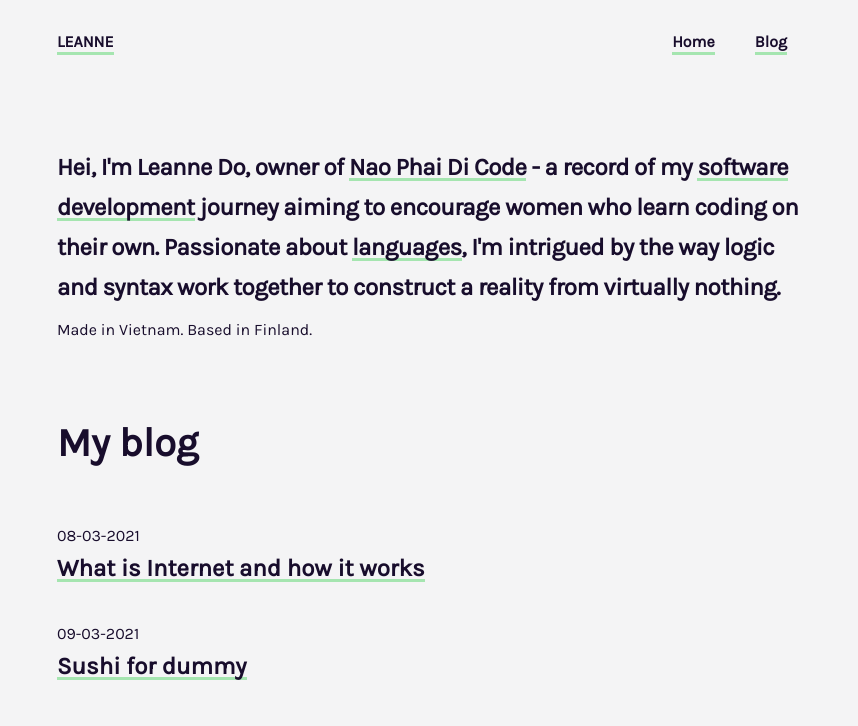
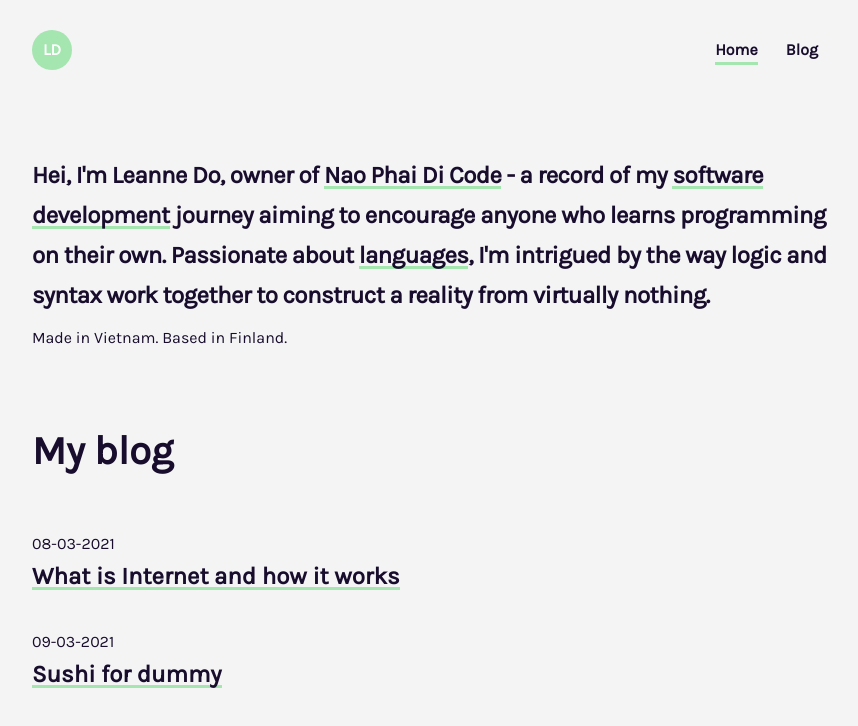
Before and after one commit to leannedo/the-right-brain-dev, a Gatsby site: page / in a window 1280 px wide. Shown: the whole page, without its empty margins (208-1066 px from the left). Built offline with nearby package versions, Linux system fonts and the light colour scheme; Gatsby itself is replaced by a stand-in of ours.

Commit message:
add logo

```diff
--- a/gatsby-config.js
+++ b/gatsby-config.js
@@ -42,7 +42,7 @@ module.exports = {
           {
             resolve: 'gatsby-remark-images',
             options: {
-              maxWidth: 750,
+              maxWidth: 800,
               linkImagesToOriginal: false
             }
           },
--- a/src/components/BlogSection/blog.scss
+++ b/src/components/BlogSection/blog.scss
@@ -19,14 +19,6 @@
   line-height: 1.3;
 }
 
-.nav-link {
-  text-decoration: none;
-  font-weight: 800;
-  font-size: 1rem;
-  border-bottom: 3px solid #a5e5b0;
-  padding-bottom: 1px;
-}
-
 @media only screen and (max-device-width: 480px) {
   .page-title {
     margin: 0;
--- a/src/components/Header/Header.scss
+++ b/src/components/Header/Header.scss
@@ -3,6 +3,7 @@
   flex-direction: row;
   justify-content: space-between;
   align-content: center;
+  align-items: center;
   margin-bottom: 50px;
 
   ul {
@@ -13,8 +14,8 @@
 
     li {
       list-style: none;
-      margin-right: 20px;
-      margin-left: 20px;
+      margin-right: 14px;
+      margin-left: 14px;
     }
   }
 }
@@ -23,6 +24,26 @@
   text-decoration: none;
   font-weight: 800;
   font-size: 1rem;
-  border-bottom: 3px solid #a5e5b0;
-  padding-bottom: 1px;
+  padding-bottom: 3px;
+  color: #180d2c;
+
+  &.active {
+    border-bottom: 3px solid #a5e5b0;
+  }
 }
+
+.logo {
+  width: 40px;
+  height: 40px;
+  border-radius: 50%;
+  background-color: #a5e5b0;
+  display: flex;
+  align-items: center;
+  justify-content: center;
+
+  .logo-link {
+    text-decoration: none;
+    color: #fff;
+    font-weight: 800;
+  }
+}
--- a/src/components/Header/header.js
+++ b/src/components/Header/header.js
@@ -9,13 +9,13 @@ const Header = () => {
   return(
     <header>
       <nav className="nav-bar">
-        <p><Link to="/" className="nav-link">LEANNE</Link></p>
+        <div className="logo"><Link to="/" className="logo-link">LD</Link></div>
         <ul>
           <li>
-            <Link to="/" className="nav-link">Home</Link>
+            <Link to="/" className="nav-link" activeClassName="active">Home</Link>
           </li>
           <li>
-            <Link to="/blog" className="nav-link">Blog</Link>
+            <Link to="/blog" className="nav-link" activeClassName="active">Blog</Link>
           </li>
         </ul>
       </nav>
--- a/src/components/Layout/Layout.scss
+++ b/src/components/Layout/Layout.scss
@@ -1,5 +1,5 @@
 .container {
   margin: 0 auto;
-  max-width: 750px;
-  padding: 1rem;
+  max-width: 800px;
+  padding: 1.5rem;
 }
--- a/src/pages/index.js
+++ b/src/pages/index.js
@@ -19,7 +19,7 @@ const Home = () => {
             Hei, I'm Leanne Do, owner of <a href="https://www.facebook.com/naophaidicode" className="hover-text" target="_blank">
             Nao Phai Di Code</a> -
             a record of my <span className="hover-text">software development</span> journey
-            aiming to encourage women who learn coding on their own.
+            aiming to encourage anyone who learns programming on their own.
             Passionate about <span className="hover-text">languages</span>,
             I'm intrigued by the way logic and syntax work together to
             construct a reality from virtually nothing.
--- a/src/styles/index.scss
+++ b/src/styles/index.scss
@@ -1,4 +1,4 @@
-* {
+body {
   background-color: #f4f4f5;
   color: #180d2c;
   font-family: Karla, sans-serif;
--- a/src/template/Post.scss
+++ b/src/template/Post.scss
@@ -2,7 +2,7 @@
   margin: 4rem 0 0.5rem 0;
   font-size: 3.5rem;
   font-weight: 800;
-  width: 70%;
+  width: 80%;
 }
 
 .date {
```
